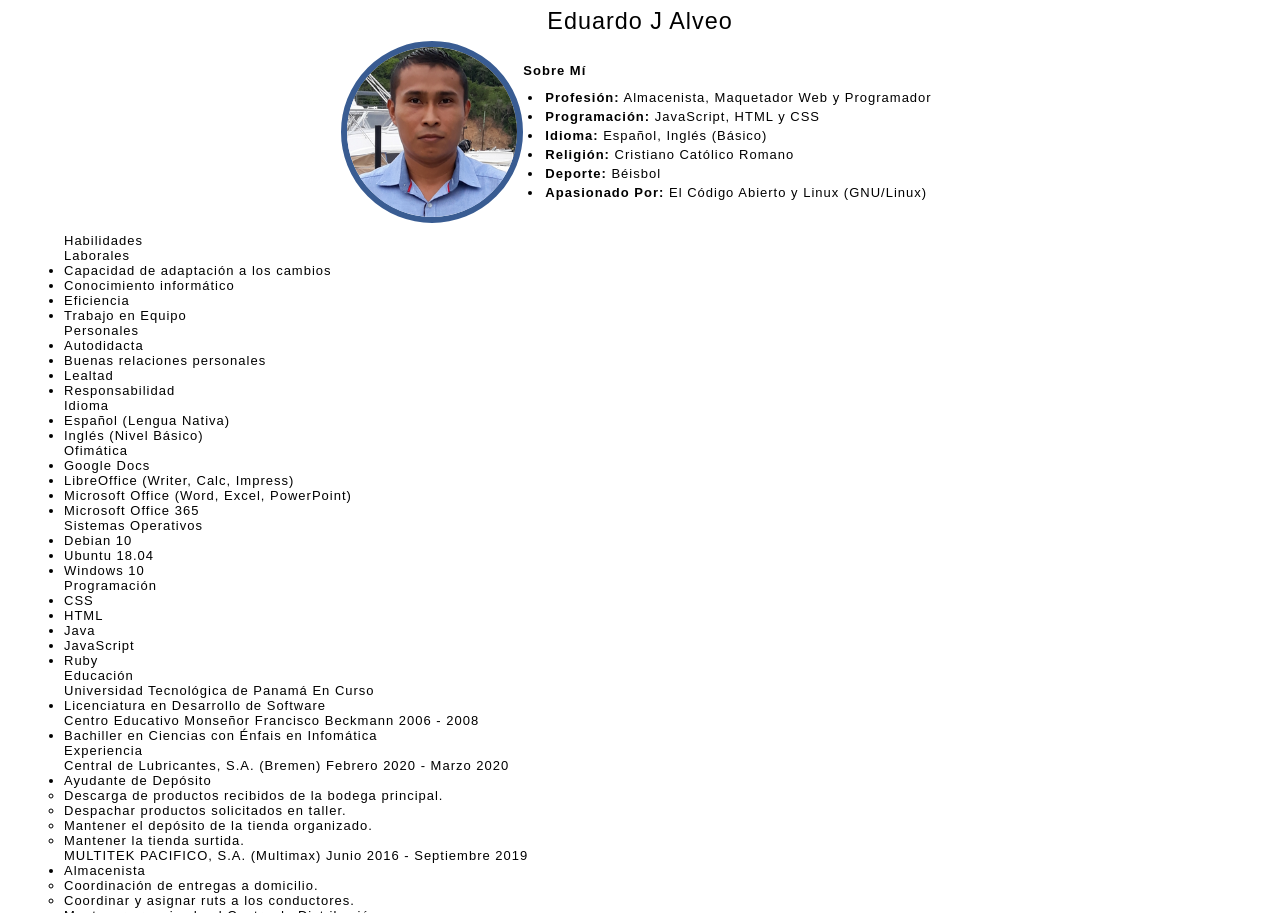
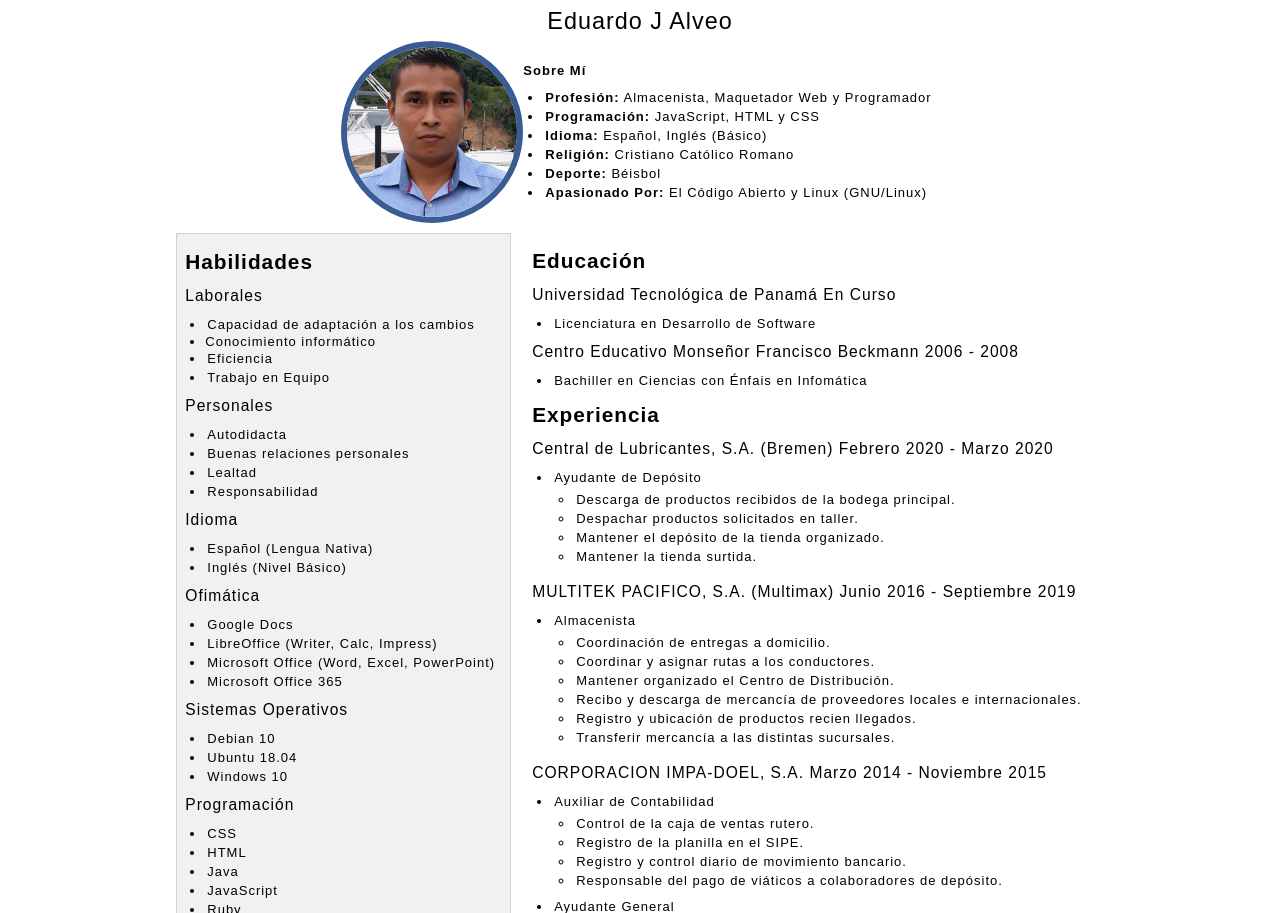
Before and after one commit to javialveo/javialveo.github.io, a plain HTML site: page javicv.html in a window 1280 px wide. Shown: the part 39-952 px from the top of the page. Drawn offline with Linux system fonts and the light colour scheme.

Commit message:
Aplicando estilos a la página de mi hoja de vida.

```diff
--- a/css/estilos.css
+++ b/css/estilos.css
@@ -128,6 +128,9 @@ body{
   padding:5px 0;
   width:90%;
 }
+.container--cv{
+  width:95%;
+}
 .container__title{
   font-size:1.7em;
   font-weight:600;
@@ -169,10 +172,32 @@ body{
   flex-wrap:wrap;
   justify-content:space-around;
 }
+.section--cv{
+  justify-content:center;
+}
 .section__title{
   font-size:1.4em;
   padding:5px 0;
   width:100%;
+}
+
+/* Resume styles */
+.column{
+  padding:8px;
+  width:100%;
+}
+.column__title{
+  width:100%;
+}
+
+.column-cv__title{
+  font-size:1.6em;
+  font-weight:600;
+  padding:8px 0;
+}
+.section-cv__title{
+  font-size:1.2em;
+  padding:5px 0;
 }
 
 /* Footer Styles */
@@ -216,4 +241,12 @@ body{
   .card--project{
     width:20%;
   }
+  .column{
+    width:auto;
+  }
+  .column--left{
+    background-color:#f1f1f1;
+    border:1px solid #d1d1d1;
+    margin-right:1em;
+  }
 }
--- a/javicv.html
+++ b/javicv.html
@@ -50,162 +50,163 @@
         </div>
       </section>
 
-      <section class="container">
-        <!-- Panel Izquierdo -->
-        <div class="columnaIzquierda">
-          <!-- Habilidades -->
-          <div>
-            <h3>Habilidades</h3>
+      <section class="container container--cv">
+        <div class="section section--cv">
+          <!-- Left Column -->
+          <div class="column column--left">
+            <!-- Skills -->
+            <div class="column-cv">
+              <h3 class="column-cv__title">Habilidades</h3>
 
               <!-- Laborales -->
-            <div>
-              <h4>Laborales</h4>
-              <ul class="lista">
-                <li class="listaItem">Capacidad de adaptación a los cambios</li>
-                <li class="listaItem">Conocimiento informático</li>
-                <li class="listaItem">Eficiencia</li>
-                <li class="listaItem">Trabajo en Equipo</li>
+              <div class="section-cv">
+                <h4 class="section-cv__title">Laborales</h4>
+                <ul class="list">
+                  <li class="list__item">Capacidad de adaptación a los cambios</li>
+                  <li class="list__tem">Conocimiento informático</li>
+                  <li class="list__item">Eficiencia</li>
+                  <li class="list__item">Trabajo en Equipo</li>
                 </ul>
               </div>
 
               <!-- Personales -->
-            <div>
-              <h4>Personales</h4>
-              <ul class="lista">
-                <li class="listaItem">Autodidacta</li>
-                <li class="listaItem">Buenas relaciones personales</li>
-                <li class="listaItem">Lealtad</li>
-                <li class="listaItem">Responsabilidad</li>
+              <div class="section-cv">
+                <h4 class="section-cv__title">Personales</h4>
+                <ul class="list">
+                  <li class="list__item">Autodidacta</li>
+                  <li class="list__item">Buenas relaciones personales</li>
+                  <li class="list__item">Lealtad</li>
+                  <li class="list__item">Responsabilidad</li>
                 </ul>
               </div>
 
               <!-- Idioma -->
-            <div>
-              <h4>Idioma</h4>
-              <ul class="lista">
-                <li class="listaItem">Español (Lengua Nativa)</li>
-                <li class="listaItem">Inglés (Nivel Básico)</li>
+              <div class="section-cv">
+                <h4 class="section-cv__title">Idioma</h4>
+                <ul class="list">
+                  <li class="list__item">Español (Lengua Nativa)</li>
+                  <li class="list__item">Inglés (Nivel Básico)</li>
                 </ul>
               </div>
 
               <!-- Ofimática -->
-            <div>
-              <h4>Ofimática</h4>
-              <ul class="lista">
-                <li class="listaItem">Google Docs</li>
-                <li class="listaItem">LibreOffice (Writer, Calc, Impress)</li>
-                <li class="listaItem">Microsoft Office (Word, Excel, PowerPoint)</li>
-                <li class="listaItem">Microsoft Office 365</li>
+              <div class="section-cv">
+                <h4 class="section-cv__title">Ofimática</h4>
+                <ul class="list">
+                  <li class="list__item">Google Docs</li>
+                  <li class="list__item">LibreOffice (Writer, Calc, Impress)</li>
+                  <li class="list__item">Microsoft Office (Word, Excel, PowerPoint)</li>
+                  <li class="list__item">Microsoft Office 365</li>
                 </ul>
               </div>
 
               <!-- Sistemas Operativos -->
-            <div>
-              <h4>Sistemas Operativos</h4>
-              <ul class="lista">
-                <li class="listaItem">Debian 10</li>
-                <li class="listaItem">Ubuntu 18.04</li>
-                <li class="listaItem">Windows 10</li>
+              <div class="section-cv">
+                <h4 class="section-cv__title">Sistemas Operativos</h4>
+                <ul class="list">
+                  <li class="list__item">Debian 10</li>
+                  <li class="list__item">Ubuntu 18.04</li>
+                  <li class="list__item">Windows 10</li>
                 </ul>
               </div>
 
               <!-- Programación -->
-            <div>
-              <h4>Programación</h4>
-              <ul class="lista">
-                <li class="listaItem">CSS</li>
-                <li class="listaItem">HTML</li>
-                <li class="listaItem">Java</li>
-                <li class="listaItem">JavaScript</li>
-                <li class="listaItem">Ruby</li>
+              <div class="section-cv">
+                <h4 class="section-cv__title">Programación</h4>
+                <ul class="list">
+                  <li class="list__item">CSS</li>
+                  <li class="list__item">HTML</li>
+                  <li class="list__item">Java</li>
+                  <li class="list__item">JavaScript</li>
+                  <li class="list__item">Ruby</li>
                 </ul>
               </div>
             </div>
           </div>
 
-        <!-- Panel Derecho -->
-        <div>
+          <!-- right Column -->
+          <div class="column">
             <!-- Sección Educación -->
-          <div>
-            <h3>Educación</h3>
-            <div>
-              <h4>Universidad Tecnológica de Panamá <span>En Curso</span></h4>
-              <ul class="lista"><li class="listaItem">Licenciatura en Desarrollo de Software</li></ul>
+            <div class="column-cv">
+              <h3 class="column-cv__title">Educación</h3>
+
+              <div class="section-cv">
+                <h4 class="section-cv__title">Universidad Tecnológica de Panamá <span>En Curso</span></h4>
+                <ul class="list"><li class="list__item">Licenciatura en Desarrollo de Software</li></ul>
               </div>
 
-            <div>
-              <h4>Centro Educativo Monseñor Francisco Beckmann <span>2006 - 2008</span></h4>
-              <ul class="lista"><li class="listaItem">Bachiller en Ciencias con Énfais en Infomática</li></ul>
+              <div class="section-cv">
+                <h4 class="section-cv__title">Centro Educativo Monseñor Francisco Beckmann <span>2006 - 2008</span></h4>
+                <ul class="list"><li class="list__item">Bachiller en Ciencias con Énfais en Infomática</li></ul>
               </div>
             </div>
 
             <!-- Sección Experiencia -->
-          <div>
-            <h3>Experiencia</h3>
+            <div class="column-cv">
+              <h3 class="column-cv__title">Experiencia</h3>
 
               <!-- Experiencia #1 -->
-            <div>
-              <h4>Central de Lubricantes, S.A. (Bremen) <span>Febrero 2020 - Marzo 2020</span></h4>
-              <ul class="lista">
-                <li>
+              <div class="section-cv">
+                <h4 class="section-cv__title">Central de Lubricantes, S.A. (Bremen) <span>Febrero 2020 - Marzo 2020</span></h4>
+                <ul class="list">
+                  <li class="list__item">
                     Ayudante de Depósito
-                  <ul class="lista">
-                    <li class="listaItem">Descarga de productos recibidos de la bodega principal.</li>
-                    <li class="listaItem">Despachar productos solicitados en taller.</li>
-                    <li class="listaItem">Mantener el depósito de la tienda organizado.</li>
-                    <li class="listaItem">Mantener la tienda surtida.</li>
+                    <ul class="list">
+                      <li class="list__item">Descarga de productos recibidos de la bodega principal.</li>
+                      <li class="list__item">Despachar productos solicitados en taller.</li>
+                      <li class="list__item">Mantener el depósito de la tienda organizado.</li>
+                      <li class="list__item">Mantener la tienda surtida.</li>
                     </ul>
                   </li>
                 </ul>
               </div>
 
               <!-- Experiencia #2 -->
-            <div>
-              <h4>MULTITEK PACIFICO, S.A. (Multimax) <span>Junio 2016 - Septiembre 2019</span></h4>
-              <ul class="lista">
-                <li>
+              <div class="section-cv">
+                <h4 class="section-cv__title">MULTITEK PACIFICO, S.A. (Multimax) <span>Junio 2016 - Septiembre 2019</span></h4>
+                <ul class="list">
+                  <li class="list__item">
                     Almacenista
-                  <ul class="lista">
-                    <li class="listaItem">Coordinación de entregas a domicilio.</li>
-                    <li class="listaItem">Coordinar y asignar ruts a los conductores.</li>
-                    <li class="listaItem">Mantener organizado el Centro de Distribución.</li>
-                    <li class="listaItem">Recibo y descarga de mercancía de proveedores locales e internacionales.</li>
-                    <li class="listaItem">Registro y ubicación de productos recien llegados.</li>
-                    <li class="listaItem">Transferir mercancía a las distintas sucursales.</li>
+                    <ul class="list">
+                      <li class="list__item">Coordinación de entregas a domicilio.</li>
+                      <li class="list__item">Coordinar y asignar rutas a los conductores.</li>
+                      <li class="list__item">Mantener organizado el Centro de Distribución.</li>
+                      <li class="list__item">Recibo y descarga de mercancía de proveedores locales e internacionales.</li>
+                      <li class="list__item">Registro y ubicación de productos recien llegados.</li>
+                      <li class="list__item">Transferir mercancía a las distintas sucursales.</li>
                     </ul>
                   </li>
                 </ul>
               </div>
 
               <!-- Experiencia #3 -->
-            <div>
-              <h4>CORPORACION IMPA-DOEL, S.A. <span>Marzo 2014 - Noviembre 2015</span></h4>
-              <ul class="lista">
-                <li>
+              <div class="section-cv">
+                <h4 class="section-cv__title">CORPORACION IMPA-DOEL, S.A. <span>Marzo 2014 - Noviembre 2015</span></h4>
+                <ul class="list">
+                  <li class="list__item">
                     Auxiliar de Contabilidad
-                  <ul class="lista">
-                    <li class="listaItem">Control de la caja de ventas rutero.</li>
-                    <li class="listaItem">Registro de la planilla en el SIPE.</li>
-                    <li class="listaItem">Registro y control diario de movimiento bancario.</li>
-                    <li class="listaItem">Responsable del pago de viáticos a colaboradores de depósito.</li>
+                    <ul class="list">
+                      <li class="list__item">Control de la caja de ventas rutero.</li>
+                      <li class="list__item">Registro de la planilla en el SIPE.</li>
+                      <li class="list__item">Registro y control diario de movimiento bancario.</li>
+                      <li class="list__item">Responsable del pago de viáticos a colaboradores de depósito.</li>
                     </ul>
                   </li>
-                <li>
+                  <li class="list__item">
                     Ayudante General
-                  <ul class="lista">
-                    <li class="listaItem">Generar reporte de mercancía por vencer.</li>
-                    <li class="listaItem">Entregar merma a sus respectivos proveedores.</li>
-                    <li class="listaItem">Mantener organizado el depósito.</li>
-                    <li class="listaItem">Recibir mercancía de proveedores.</li>
-                    <li class="listaItem">Transferir mercancía a las distintas sucursales.</li>
+                    <ul class="list">
+                      <li class="list__item">Generar reporte de mercancía por vencer.</li>
+                      <li class="list__item">Entregar merma a sus respectivos proveedores.</li>
+                      <li class="list__item">Mantener organizado el depósito.</li>
+                      <li class="list__item">Recibir mercancía de proveedores.</li>
+                      <li class="list__item">Transferir mercancía a las distintas sucursales.</li>
                     </ul>
                   </li>
                 </ul>
               </div>
-            <!-- -->
             </div>
           </div>
-        <div></div>
+        </div>
       </section>
     </main>
 
```
Lines whose indentation alone changed are shown as unchanged.
